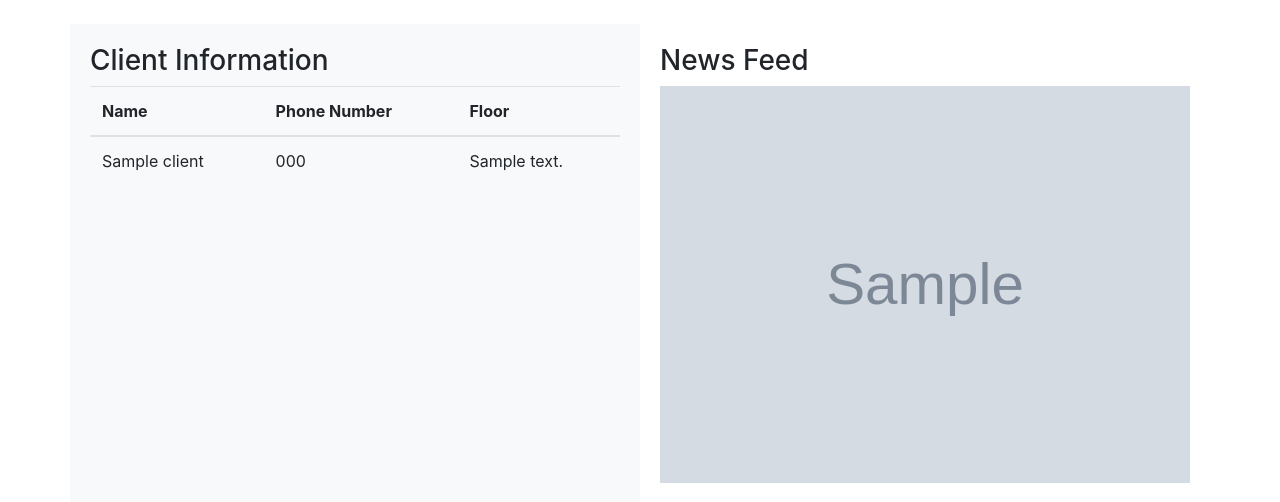
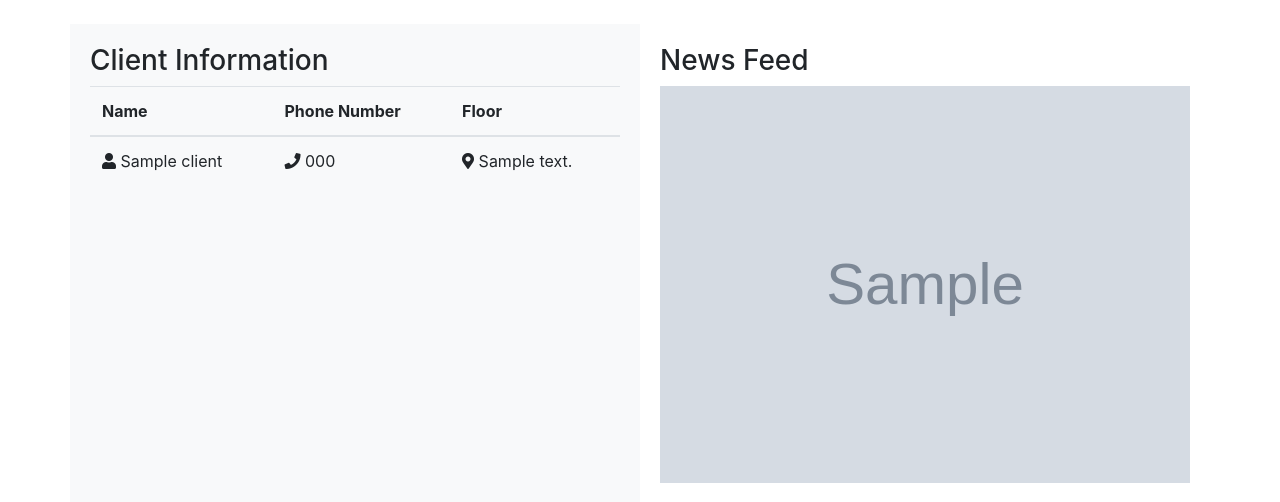
Before and after one commit to biojoel21/webclientsdirectory, a Django app: page / in a window 1280 px wide. Shown: the top 502 px of the page. Run offline with Django 5.2, Linux system fonts and the light colour scheme; tables that the repository leaves empty hold one stand-in row (values such as "Sample post"); grey boxes marked "Sample" are stand-in pictures; some libraries are stand-ins or nearby versions.

Commit message:
add font awesome and modify details in readme

```diff
--- a/webdirectory/templates/webdirectory/index.html
+++ b/webdirectory/templates/webdirectory/index.html
@@ -8,6 +8,9 @@
     <title>Virtual Directory</title>
     <link rel="stylesheet" href="https://stackpath.bootstrapcdn.com/bootstrap/4.5.2/css/bootstrap.min.css">
     <link href="{% static 'webdirectory/styles.css' %}" rel="stylesheet">
+    <!-- Add FontAwesome CDN -->
+    <script src="https://kit.fontawesome.com/a076d05399.js"></script>
+    <link rel="stylesheet" href="https://cdnjs.cloudflare.com/ajax/libs/font-awesome/5.15.3/css/all.min.css">
 </head>
 <body>
     <br>
@@ -27,9 +30,9 @@
                         <!-- Add client information rows here -->
                         {% for client in clients %}
                         <tr>
-                            <td>{{ client.name }}</td>
-                            <td>{{ client.phone }}</td>
-                            <td>{{ client.address }}</td>
+                            <td><i class="fas fa-user"></i> {{ client.name }}</td>
+                            <td><i class="fas fa-phone"></i> {{ client.phone }}</td>
+                            <td><i class="fas fa-map-marker-alt"></i> {{ client.address }}</td>
                         </tr>
                         {% endfor %}
                     </tbody>
```
Also changed, not shown: README.md.
